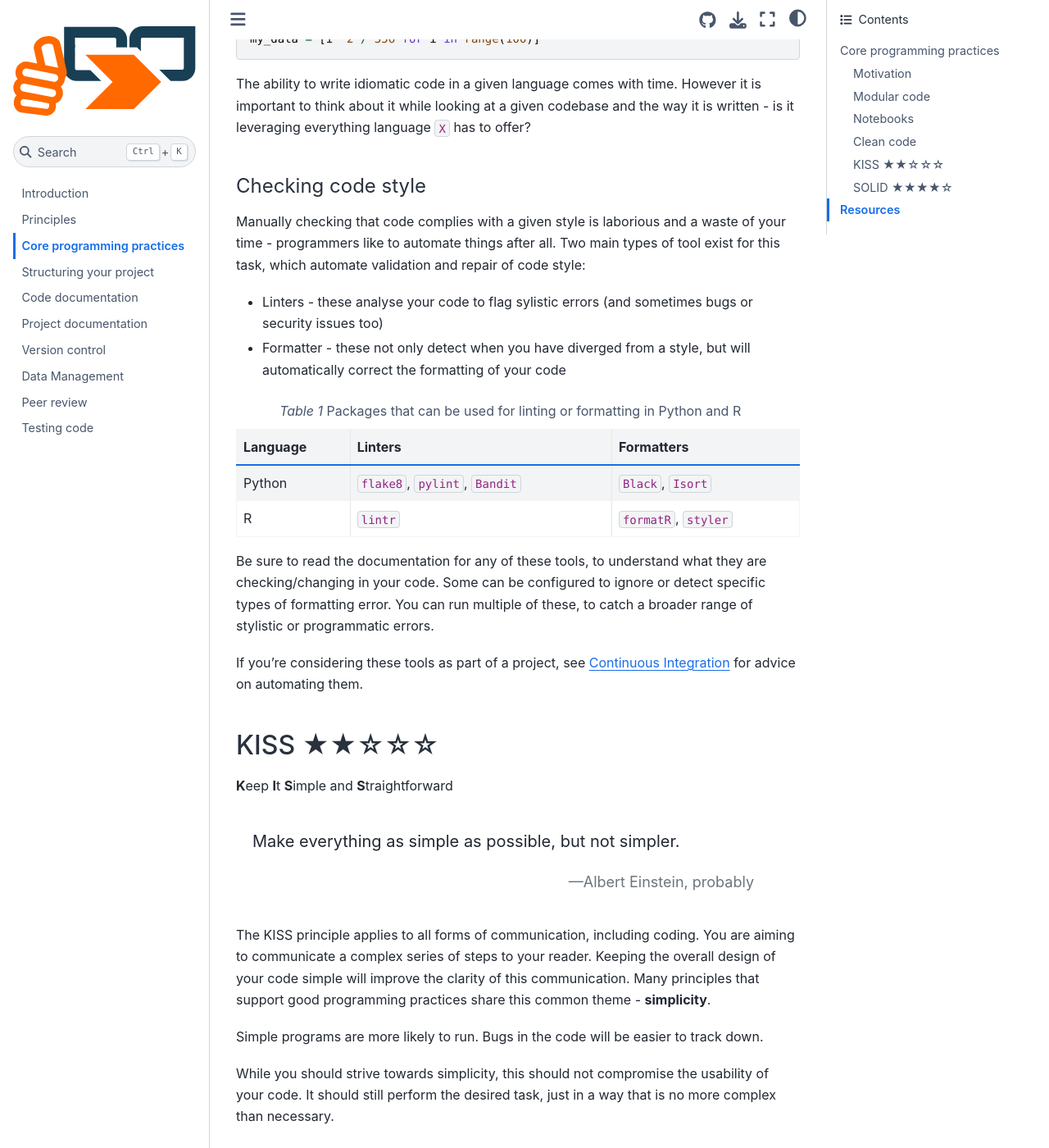
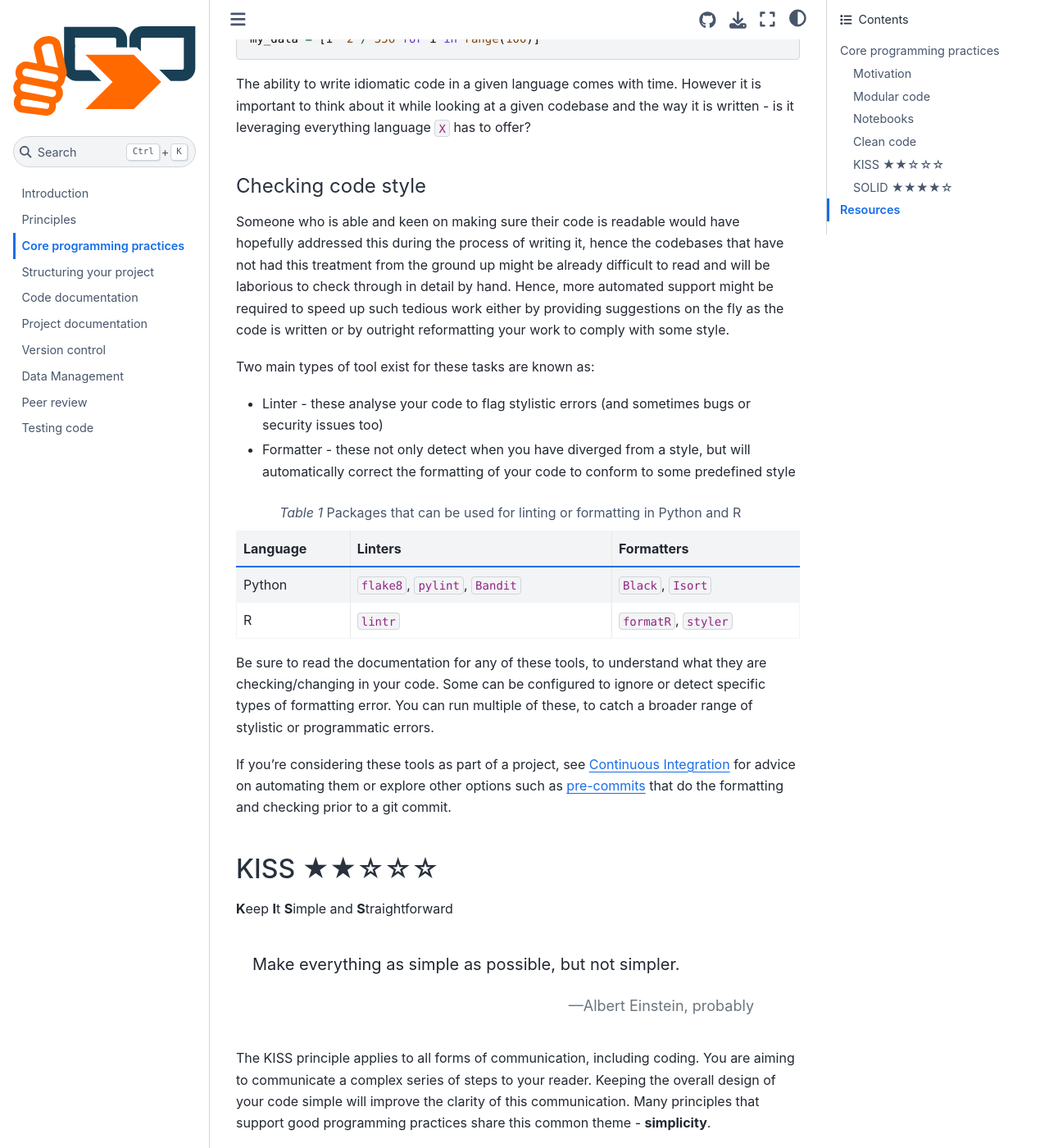
Before and after one commit to best-practice-and-impact/qa-of-code-guidance, a Jupyter Book: the page built from book/core_programming.md, in a window 1280 px wide and 1400 px high, scrolled down 16952 px. Shown: the whole window at 82% size. Built offline with Jupyter Book 1.0.4 settings and Sphinx 7.4.7 and the Sphinx Book theme 1.1.4, drawn with Linux system fonts in a browser that asks for light colours.

Commit message:
Tweak chapter on automatically styling your code
This tweaks the chapter on linting and formatting. Adding a bit more
context and covering off pre-commit hooks

````diff
--- a/book/core_programming.md
+++ b/book/core_programming.md
@@ -535,7 +535,7 @@ Even if others take a dislike to your use of whitespace or `mixedCase`, as long
 The [Google](https://google.github.io/styleguide/Rguide.html) and [tidyverse](https://style.tidyverse.org/) style guides are commonly used for R.
 ```
 
-##### Pythonic and R-esque - idiomatic code
+#### Pythonic and R-esque - idiomatic code
 
 There is perhaps a misconception that following style guidelines and formatting your code accordingly is the fundamental goal of writing good code in a given language.
 
@@ -566,11 +566,12 @@ The ability to write idiomatic code in a given language comes with time. However
 
 #### Checking code style
 
-Manually checking that code complies with a given style is laborious and a waste of your time - programmers like to automate things after all.
-Two main types of tool exist for this task, which automate validation and repair of code style:
+Someone who is able and keen on making sure their code is readable would have hopefully addressed this during the process of writing it, hence the codebases that have not had this treatment from the ground up might be already difficult to read and will be laborious to check through in detail by hand. Hence, more automated support might be required to speed up such tedious work either by providing suggestions on the fly as the code is written or by outright reformatting your work to comply with some style.
 
-- Linters - these analyse your code to flag sylistic errors (and sometimes bugs or security issues too)
-- Formatter - these not only detect when you have diverged from a style, but will automatically correct the formatting of your code
+Two main types of tool exist for these tasks are known as:
+
+- Linter - these analyse your code to flag stylistic errors (and sometimes bugs or security issues too)
+- Formatter - these not only detect when you have diverged from a style, but will automatically correct the formatting of your code to conform to some predefined style
 
 ```{list-table} Packages that can be used for linting or formatting in Python and R
 :header-rows: 1
@@ -591,7 +592,7 @@ Be sure to read the documentation for any of these tools, to understand what the
 Some can be configured to ignore or detect specific types of formatting error.
 You can run multiple of these, to catch a broader range of stylistic or programmatic errors.
 
-If you're considering these tools as part of a project, see [Continuous Integration](continuous-integration) for advice on automating them.
+If you're considering these tools as part of a project, see [Continuous Integration](continuous-integration) for advice on automating them or explore other options such as [pre-commits](https://pre-commit.com/) that do the formatting and checking prior to a git commit.
 
 ## KISS <span role="image" aria-label="difficulty rating: 2 out of 5">★★☆☆☆</span>
 
````
